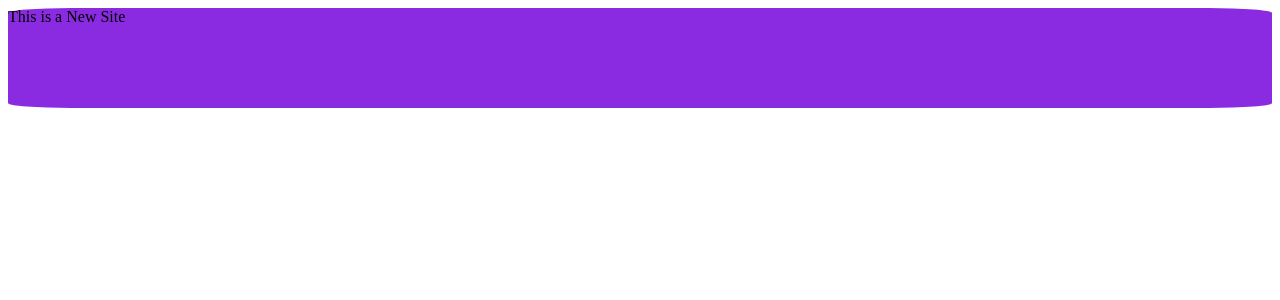
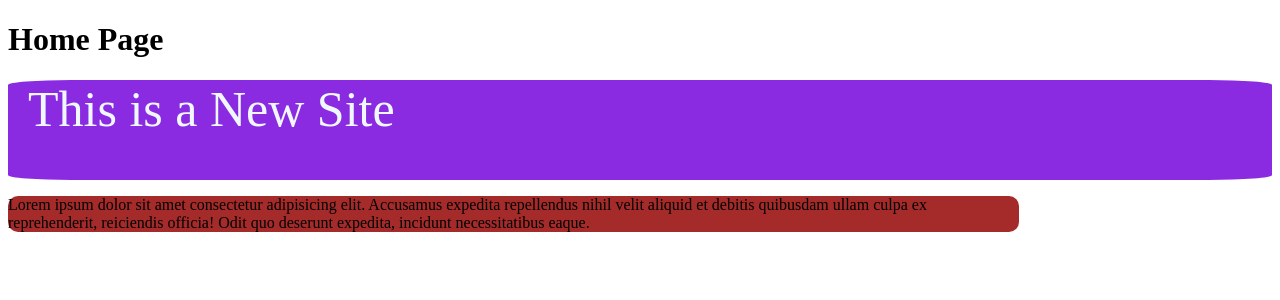
Before and after one commit to HashanMadhu/Second_React_App, a React (Vite) app in the folder Second_React_App(YouTube_SL)/: page / in a window 1280 px wide. Shown: the top 300 px of the page. Built offline with nearby package versions, Linux system fonts and the light colour scheme.

Commit message:
Add component and css file
Adding "NewComponent.jsx" file and import "newcomponent..css" file

```diff
--- /dev/null
+++ b/Second_React_App(YouTube_SL)/src/Components/NewContent.jsx
@@ -0,0 +1,10 @@
+import React from 'react';
+import './newcontent.css';
+
+export default function NewContent() {
+  return (
+    <div className='phara'>
+      <p>Lorem ipsum dolor sit amet consectetur adipisicing elit. Accusamus expedita repellendus nihil velit aliquid et debitis quibusdam ullam culpa ex reprehenderit, reiciendis officia! Odit quo deserunt expedita, incidunt necessitatibus eaque.</p>
+    </div>
+  );
+}
--- a/Second_React_App(YouTube_SL)/src/Components/NewSite.jsx
+++ b/Second_React_App(YouTube_SL)/src/Components/NewSite.jsx
@@ -5,7 +5,7 @@ export default function NewSite() {
   return (
     <div>
       <div className='newsite'>
-        <span>This is a New Site</span>
+        <span className='text'>This is a New Site</span>
       </div>
     </div>
   );
--- /dev/null
+++ b/Second_React_App(YouTube_SL)/src/Components/newcontent.css
@@ -0,0 +1,5 @@
+.phara{
+    background-color: brown;
+    width: 80%;
+    border-radius: 10px;
+}
--- a/Second_React_App(YouTube_SL)/src/Components/newsite.css
+++ b/Second_React_App(YouTube_SL)/src/Components/newsite.css
@@ -3,4 +3,13 @@
     width: 100%;
     height: 100px;
     border-radius: 5%;
+
+
+
 }
+.text{
+    font-size: 50px;
+    font-family: serif;
+    color: aliceblue;
+    margin-left: 20px;
+}
--- a/Second_React_App(YouTube_SL)/src/Pages/Home.jsx
+++ b/Second_React_App(YouTube_SL)/src/Pages/Home.jsx
@@ -1,11 +1,13 @@
 import React from 'react';
 import NewSite from '../Components/NewSite';
+import NewContent from '../Components/NewContent';
 
 export default function Home() {
   return (
     <div>
-
+      <h1>Home Page</h1>
       <NewSite/>
+      <NewContent/>
     </div>
   );
 }
```
